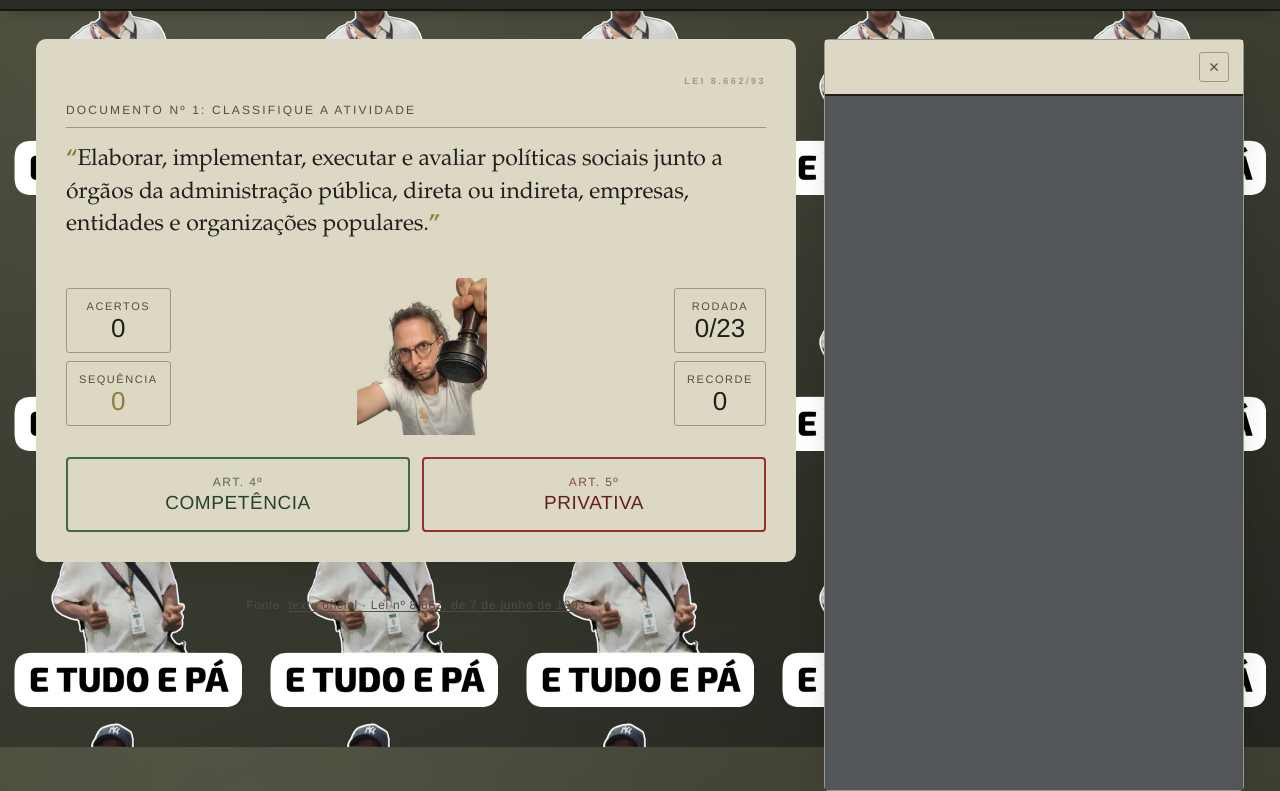
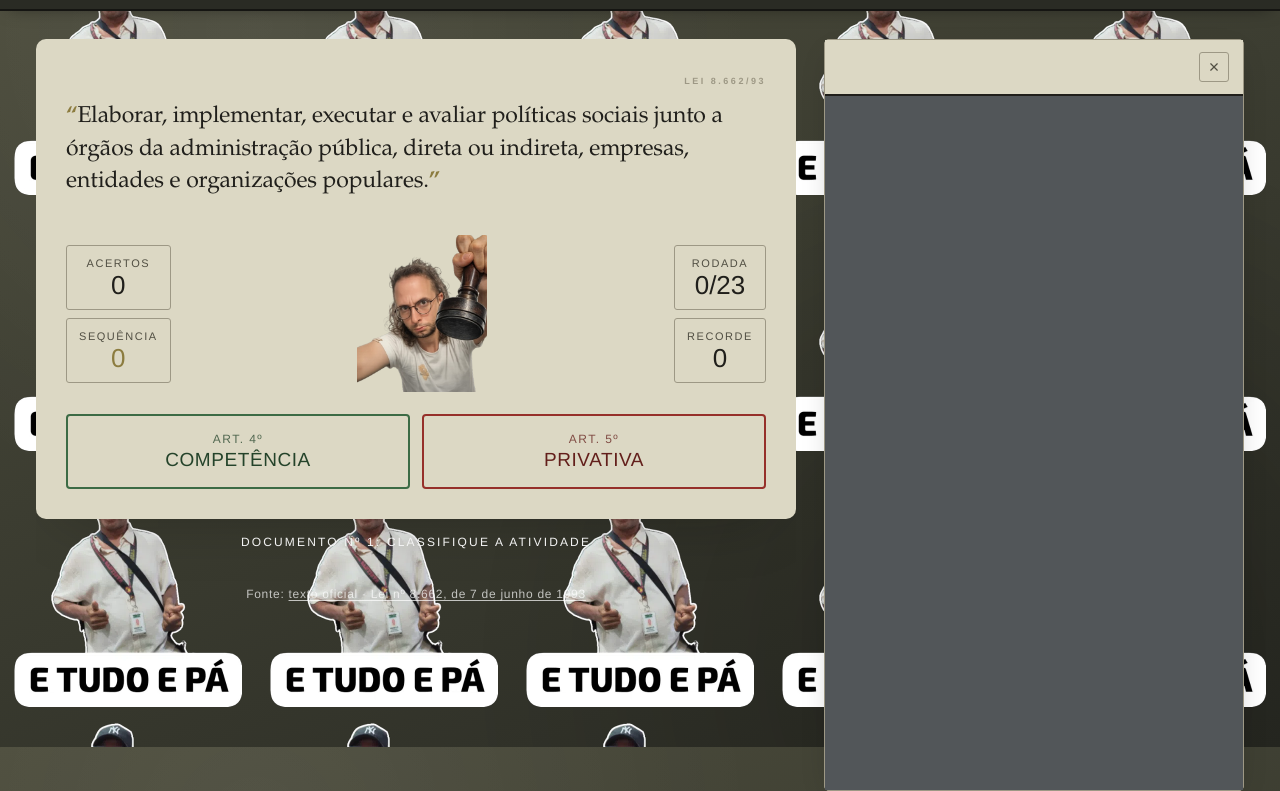
Before and after one commit to hericmr/camaradas, a website built with Vite: page jogos/carimbo-8662.html in a window 1280 px wide. Shown: the part 53-844 px from the top of the page. Built offline with nearby package versions, Linux system fonts and the light colour scheme; a web font is replaced by a local one.

Commit message:
style: move o rotulo "Documento no X" pra fora do card e ajusta contraste no rodape
O rotulo fica abaixo do card (sobre o fundo escuro), em branco, junto com
a fonte/rodape (.foot) que tambem passa a usar branco/70% em vez da tinta
escura pensada pro papel do card. Tambem remove os 64px de padding-bottom
reservados no body, que sobraram de quando "tocar musica" e "consultar a
lei" eram botoes fixos no rodape (ja foram pro dropdown da navbar).

```diff
--- a/jogos/carimbo-8662.html
+++ b/jogos/carimbo-8662.html
@@ -37,7 +37,6 @@
   <!-- ===== MODO JOGO ===== -->
   <section class="stage" id="playStage">
     <div class="card" id="card" data-label="LEI 8.662/93">
-      <div class="doc-label" id="docLabel">Documento nº 1: classifique a atividade</div>
       <div class="activity" id="activity">…</div>
 
       <div class="carimbador-row">
@@ -71,6 +70,7 @@
     </div>
   </section>
 </div>
+<div class="doc-label" id="docLabel">Documento nº 1: classifique a atividade</div>
   <div class="foot">Fonte: <a href="https://www.planalto.gov.br/ccivil_03/leis/L8662.htm" target="_blank" rel="noopener">texto oficial · Lei nº 8.662, de 7 de junho de 1993</a></div>
 </div>
 
@@ -159,7 +159,6 @@ function renderCard(){
 
 function cardTemplate(){
   return `
-    <div class="doc-label" id="docLabel"></div>
     <div class="activity" id="activity"></div>
     <div class="carimbador-row">
       <div class="hud-side">
@@ -254,6 +253,7 @@ function reviewHtml(){
 }
 
 function showDone(){
+  $('docLabel').textContent='';
   const pct=Math.round(correct/deck.length*100);
   carimboSalvarProgresso('8662', correct, deck.length, best);
   let msg;
--- a/jogos/carimbo.css
+++ b/jogos/carimbo.css
@@ -75,7 +75,7 @@ body{
   line-height:1.5;
   height:100vh;
   overflow:hidden;
-  padding:0 clamp(14px,4vw,24px) 64px;
+  padding:0 clamp(14px,4vw,24px);
 }
 /* ---- Papel de parede: intercala entre 3 fundos, um por fase (ver classe bg-2/bg-3 no <body>) ---- */
 body::before{
@@ -172,9 +172,10 @@ h1 .camarada{
   color:var(--line);font-weight:700;
 }
 .doc-label{
+  max-width:760px;margin:14px auto 0;text-align:center;
   font-family:'Bangalore',"Helvetica Neue",Arial,sans-serif;font-size:12px;
-  letter-spacing:.18em;text-transform:uppercase;color:var(--ink-soft);
-  font-weight:400;border-bottom:1px solid var(--line);padding-bottom:8px;margin-bottom:16px;
+  letter-spacing:.18em;text-transform:uppercase;color:#fff;
+  font-weight:400;
 }
 .activity{font-family:'Megan Serif',"Iowan Old Style","Palatino Linotype",Palatino,Georgia,serif;font-size:clamp(18px,4.4vw,23px);line-height:1.42;min-height:120px;letter-spacing:-.005em}
 .qnum{color:var(--gold);font-weight:700}
@@ -303,9 +304,9 @@ h1 .camarada{
   font-size:15px;padding:13px 26px;border-radius:4px}
 .done button:hover{background:var(--ink);color:var(--paper-2)}
 
-.foot{margin-top:34px;text-align:center;font-family:'04b03',"Helvetica Neue",Arial,sans-serif;font-size:12px;color:var(--ink-soft);letter-spacing:.06em}
-.foot a{color:var(--ink-soft);text-decoration:underline;text-underline-offset:2px}
-.foot a:hover{color:var(--ink)}
+.foot{margin-top:34px;text-align:center;font-family:'04b03',"Helvetica Neue",Arial,sans-serif;font-size:12px;color:rgba(255,255,255,.7);letter-spacing:.06em}
+.foot a{color:rgba(255,255,255,.7);text-decoration:underline;text-underline-offset:2px}
+.foot a:hover{color:#fff}
 
 @media (prefers-reduced-motion: reduce){
   .seal.show{animation:none;opacity:.92;transform:translate(-50%,-50%) rotate(-14deg) scale(1)}
```
Also changed, not shown: jogos/carimbo-completo.html (+2 -2 lines), jogos/carimbo-etica.html (+2 -2 lines), jogos/carimbo-santos-assistencia.html (+2 -2 lines), jogos/carimbo-santos-numeros.html (+2 -2 lines), jogos/carimbo-santos-pegadinhas.html (+2 -2 lines), jogos/carimbo-santos-poderes.html (+2 -2 lines), jogos/carimbo-santos-politicas.html (+2 -2 lines), jogos/carimbo-santos.html (+2 -2 lines).
